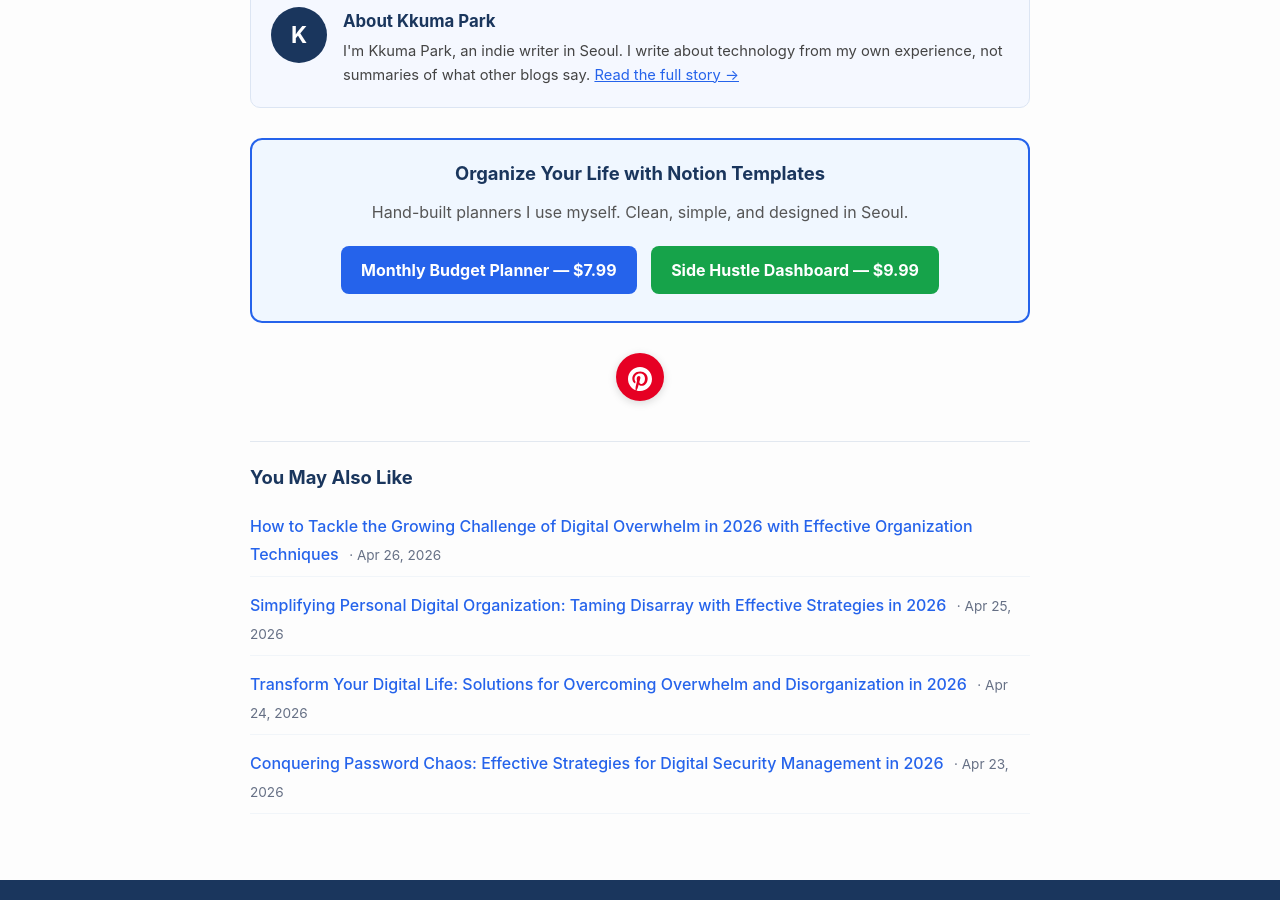
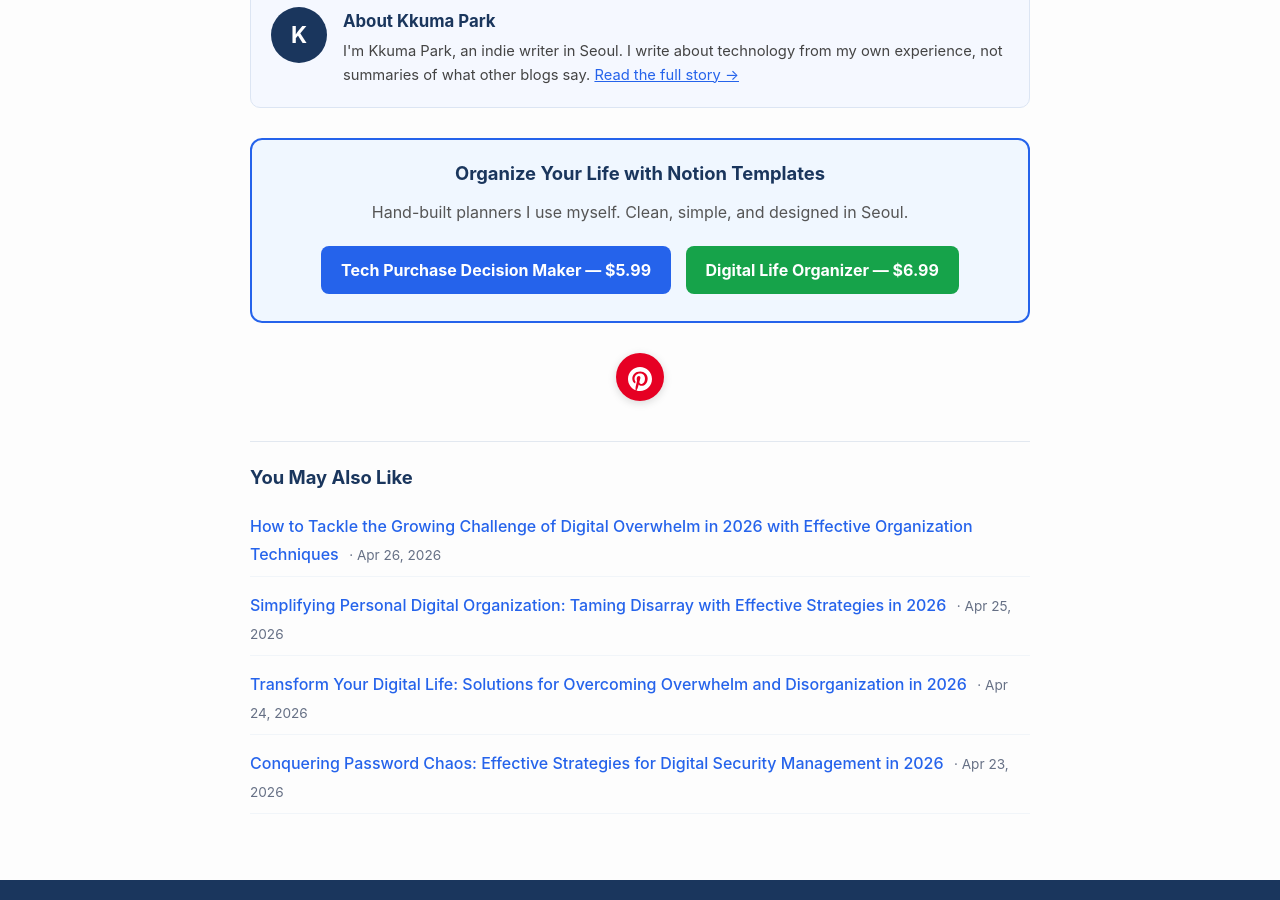
Before and after one commit to Kkumakkuma/TechSimplified, a Jekyll site: the page built from _posts/2026-04-15-how-a-tech-purchase-decision-maker-can-transform-your-technology-game.md, in a window 1280 px wide and 900 px high, scrolled down 2835 px. Built offline with Jekyll 4.4.1, drawn with Linux system fonts in a browser that asks for light colours.

Commit message:
feat: match Gumroad affiliate products to blog topic + UTM tracking
- Replace generic budget-planner/side-hustle with topic-matched products
- Add UTM parameters for click attribution by blog and product
- Improves expected CTR by matching product to reader intent

```diff
--- a/_layouts/post.html
+++ b/_layouts/post.html
@@ -51,8 +51,8 @@ layout: default
   <div style="background: #f0f7ff; border: 2px solid #2563eb; border-radius: 12px; padding: 22px; margin: 30px 0; text-align: center;">
     <h3 style="color: #1a365d; margin-top: 0;">Organize Your Life with Notion Templates</h3>
     <p style="color: #555; margin-bottom: 15px;">Hand-built planners I use myself. Clean, simple, and designed in Seoul.</p>
-    <a href="https://smarttemplatesell.gumroad.com/l/budget-planner" target="_blank" rel="noopener sponsored" style="display: inline-block; background: #2563eb; color: white; padding: 10px 20px; border-radius: 8px; text-decoration: none; font-weight: bold; margin: 5px;">Monthly Budget Planner &mdash; $7.99</a>
-    <a href="https://smarttemplatesell.gumroad.com/l/side-hustle" target="_blank" rel="noopener sponsored" style="display: inline-block; background: #16a34a; color: white; padding: 10px 20px; border-radius: 8px; text-decoration: none; font-weight: bold; margin: 5px;">Side Hustle Dashboard &mdash; $9.99</a>
+    <a href="https://smarttemplatesell.gumroad.com/l/tech-decisions?utm_source=blog&utm_medium=referral&utm_campaign=TechSimplified&utm_content=tech-decisions" target="_blank" rel="noopener sponsored" style="display: inline-block; background: #2563eb; color: white; padding: 10px 20px; border-radius: 8px; text-decoration: none; font-weight: bold; margin: 5px;">Tech Purchase Decision Maker &mdash; $5.99</a>
+    <a href="https://smarttemplatesell.gumroad.com/l/digital-organizer?utm_source=blog&utm_medium=referral&utm_campaign=TechSimplified&utm_content=digital-organizer" target="_blank" rel="noopener sponsored" style="display: inline-block; background: #16a34a; color: white; padding: 10px 20px; border-radius: 8px; text-decoration: none; font-weight: bold; margin: 5px;">Digital Life Organizer &mdash; $6.99</a>
   </div>
 
   <div style="text-align: center; margin: 20px 0;">
```
